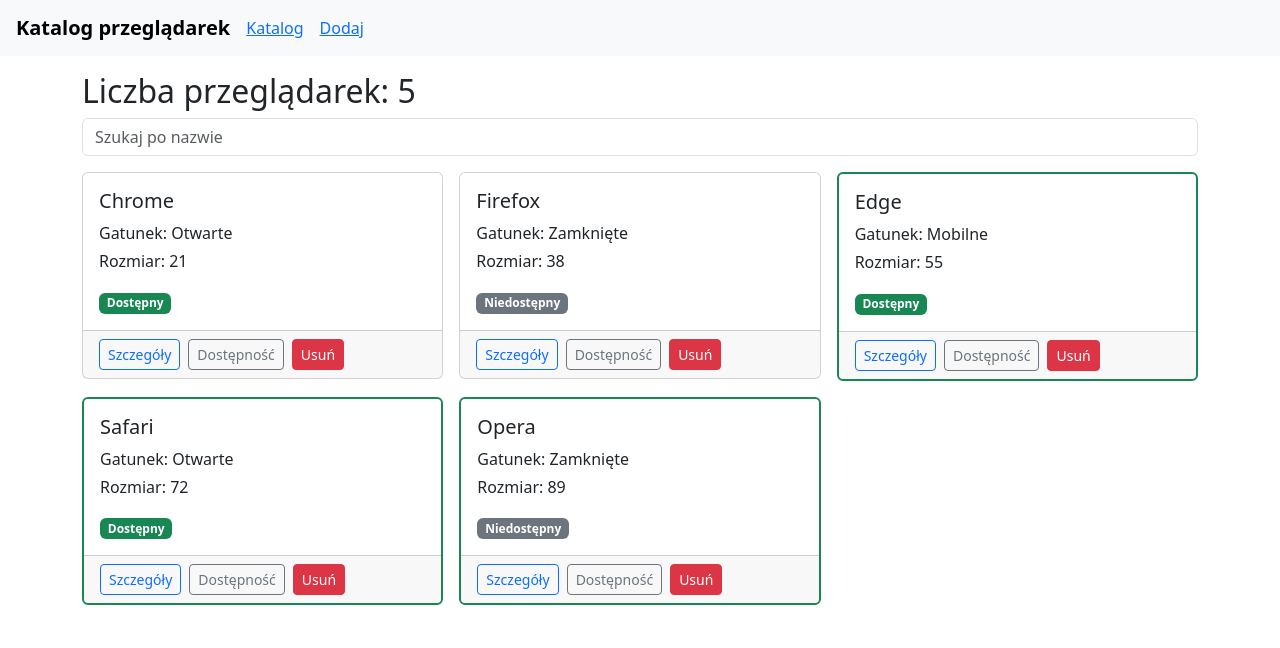
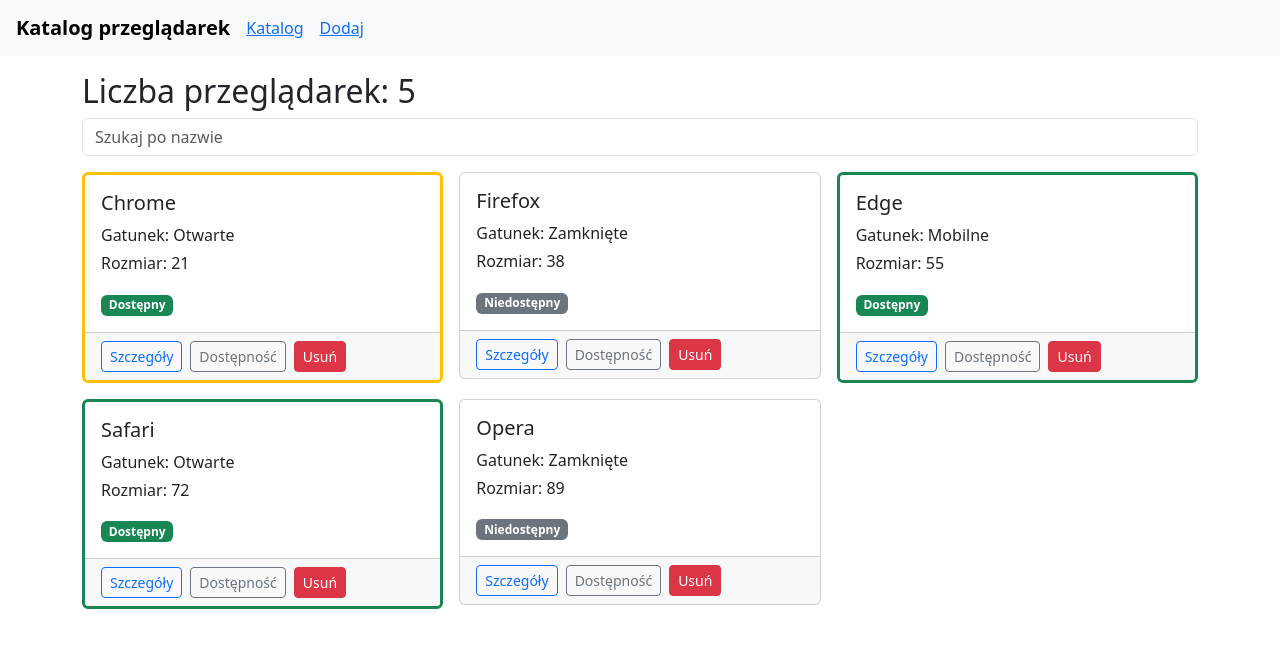
Before and after one commit to kvbx11/inf04-web, a React (Vite) app in the folder zadania/sprawdzian1/react/: page / in a window 1280 px wide. Shown: the top 648 px of the page. Built offline with nearby package versions, Linux system fonts and the light colour scheme.

Commit message:
SP1: karta zasobu - klasa karty zgodna z wymaganiami wariantu

```diff
--- a/zadania/sprawdzian1/react/src/components/KartaZasobu.jsx
+++ b/zadania/sprawdzian1/react/src/components/KartaZasobu.jsx
@@ -1,7 +1,13 @@
 import { Link } from 'react-router-dom'
 
 export default function KartaZasobu({ pozycja, onUsun, onPrzelacz }) {
-  const klasa = pozycja.liczba > 50 ? 'border-success border-2' : ''
+    function klasaKarty(p) {
+    if (p.widoczny && p.liczba >= 50) return 'border-success border-3'
+    if (p.widoczny && p.liczba < 50) return 'border-warning border-3'
+
+  }
+
+  const klasa = klasaKarty(pozycja)
 
   return (
     <div className="col">
```
